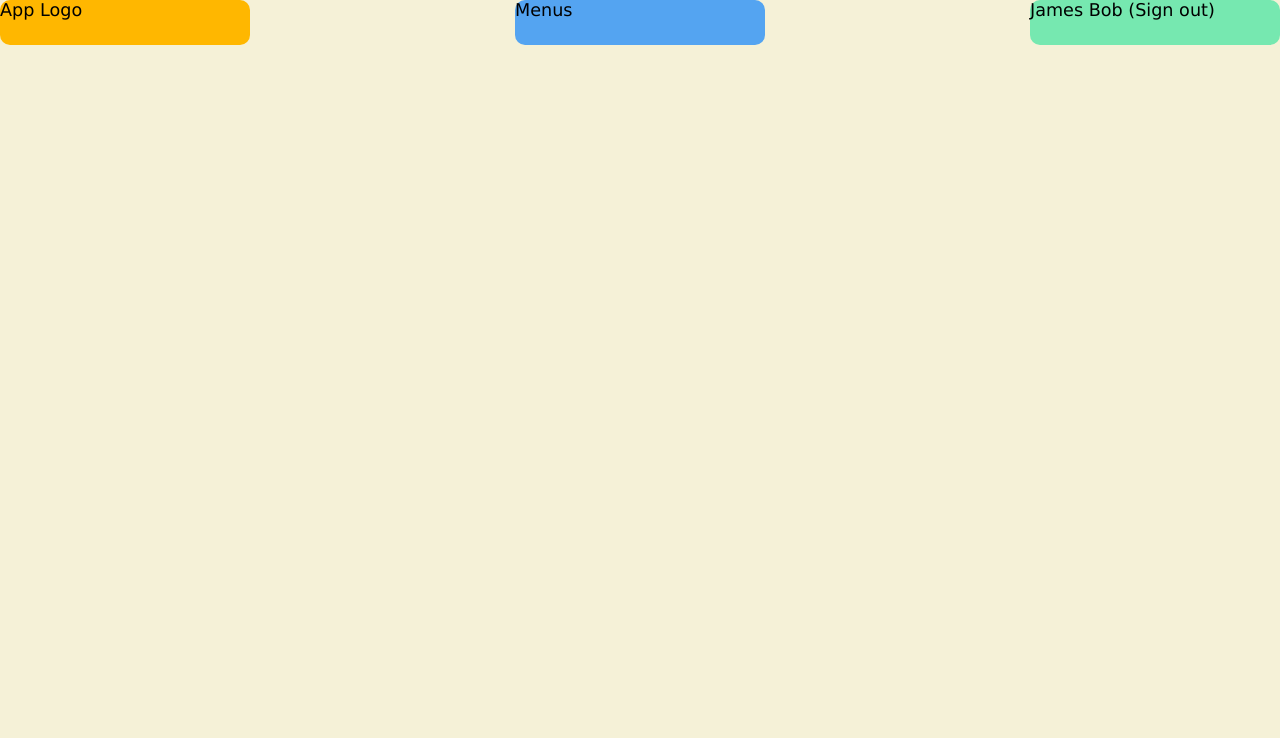
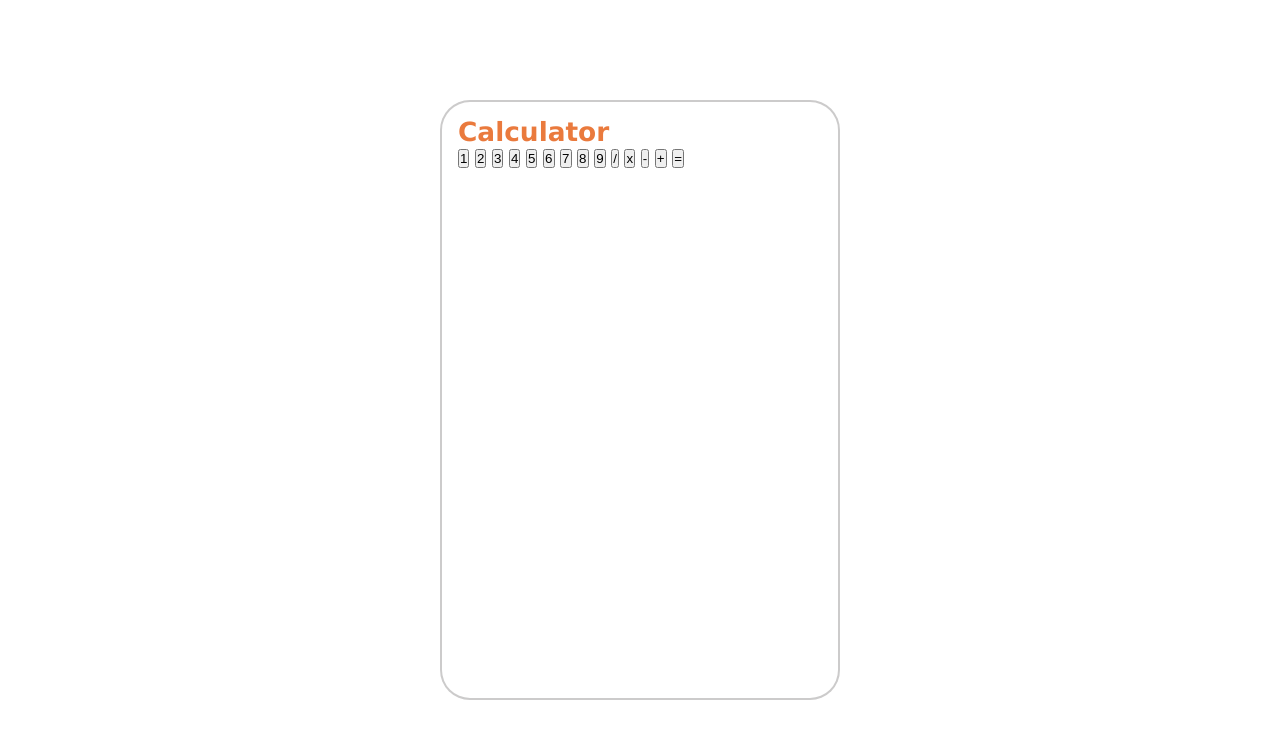
Before and after one commit to alfredobialo/lession-02_html_structure, a plain HTML site: page calculator.html in a window 1280 px wide. Drawn offline with Linux system fonts and the light colour scheme.

Commit message:
add button to calculator

```diff
--- a/calculator.html
+++ b/calculator.html
@@ -7,56 +7,37 @@
     <title>Calculator</title>
     <link href="styles/main.css" rel="stylesheet">
     <style>
-       /* body {
+        body {
             height: 100dvh;
             display: grid;
             place-content: center;
-        }*/
-       .box1,.box2,.box3,.box4{
-           width:250px;
-           height:45px;
-           border-radius: 10px;
-       }
-       .box1{
-           background-color: #ffb700;
-       }
-       .box2{
-           background-color: #54a4f1;
-       }
-       .box3{
-           background-color: #76e8b0;
-       }
-       .box4{
-           background-color: #ef78ce;
-       }
+        }
 
-       div.box-container{
-           display: flex;
-           background-color: #f5f1d7;
-           min-height:100vh;/*100 % of the viewport height*/
-           /*justify-content: start; DEFAULT FLEX VALUES
-           align-items: start; DEFAULT FLEX VALUES
-           flex-direction:row; DEFAULT FLEX VALUES*/
-           justify-content: space-between;
-
-       }
 
     </style>
 </head>
 <body>
 
-<!--<div class="calculator anim-slide-in">
+<div class="calculator anim-slide-in">
     <h2>Calculator</h2>
-</div>-->
-<div class="box-container">
+    <div>
+        <button class="btn btn-num">1</button>
+        <button class="btn btn-num">2</button>
+        <button class="btn btn-num">3</button>
+        <button class="btn btn-num">4</button>
+        <button class="btn btn-num">5</button>
+        <button class="btn btn-num">6</button>
+        <button class="btn btn-num">7</button>
+        <button class="btn btn-num">8</button>
+        <button class="btn btn-num">9</button>
+        <button class="btn btn-op">/</button>
+        <button class="btn btn-op">x</button>
+        <button class="btn btn-op">-</button>
+        <button class="btn btn-op">+</button>
+        <button class="btn btn-op">=</button>
+    </div>
+</div>
 
-        <div class="box1">App Logo</div>
-        <div class="box2">Menus</div>
-        <div class="box3">James Bob (Sign out)</div>
-        <!--<div class="box4">DIV CONTENT 4</div> -->
-
-
-</div>
 
 </body>
 </html>
--- a/styles/main.css
+++ b/styles/main.css
@@ -87,7 +87,7 @@ div.calculator {
     height:600px;
     background-color: #f5dc9a;
     padding:0.89rem 1rem;
-    font-family: "Roboto Slab", sans-serif;
+    font-family: "Roboto Slab",Verdana, arial, sans-serif;
 }
 .calculator h2 {
     color: #ea7a3d;
```
